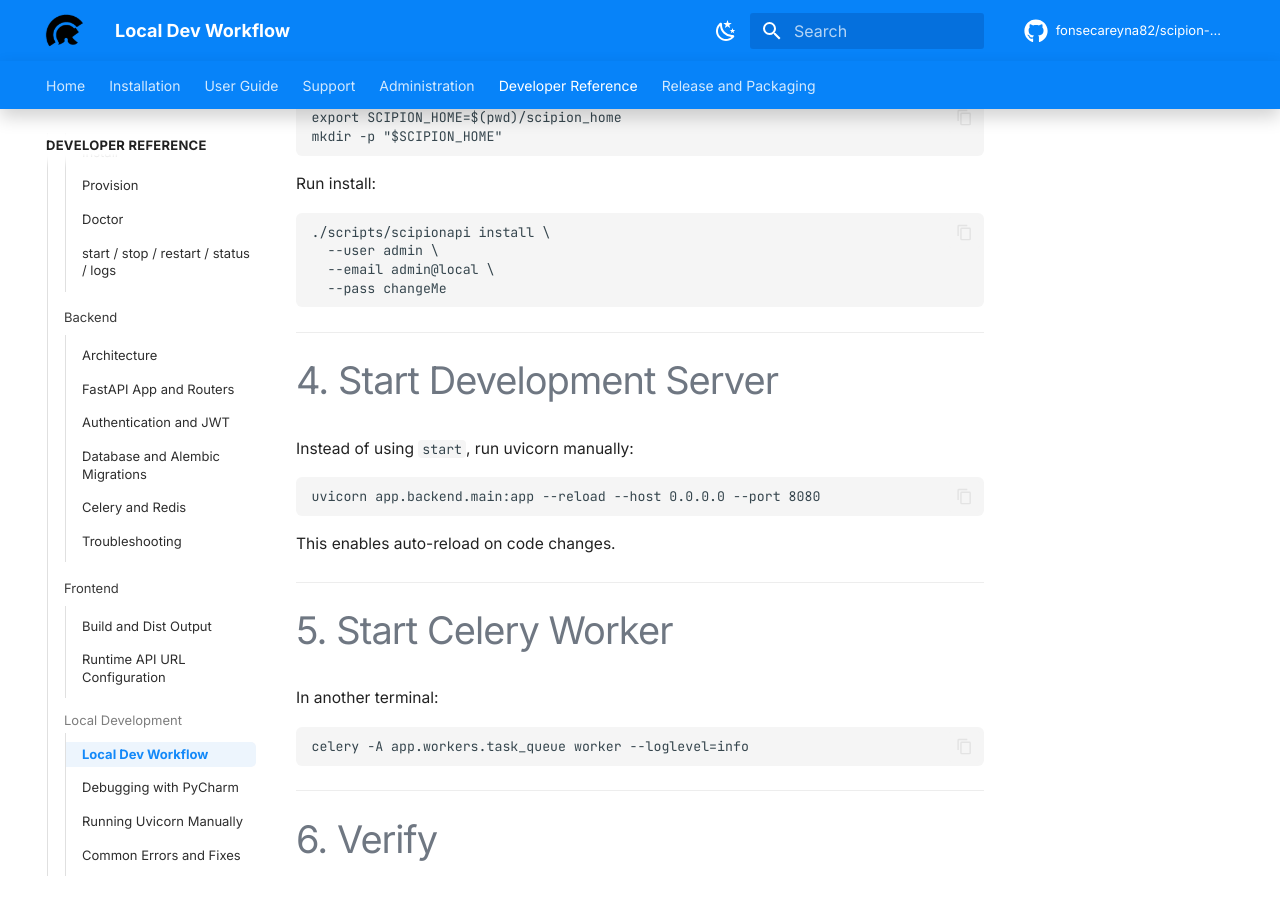
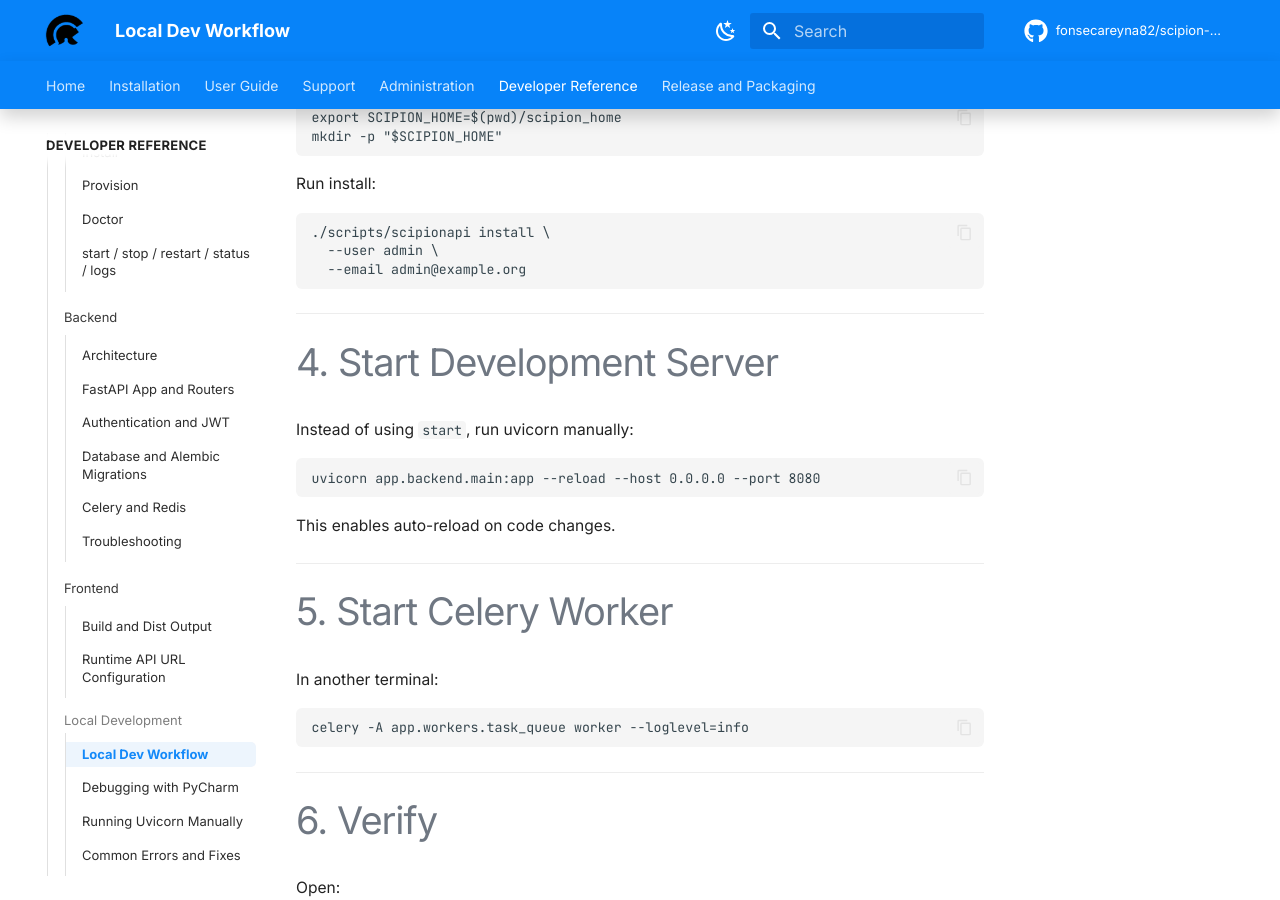
Before and after one commit to fonsecareyna82/scipion-docs, an MkDocs documentation site: the page built from docs/development/local-workflow.md, in a window 1280 px wide and 900 px high, scrolled down 928 px. Built offline with MkDocs 1.6.1 and Material for MkDocs 9.7.7, drawn with Linux system fonts in a browser that asks for light colours; comment, search, counter and statistics services are not loaded; the version menu is left out.

Commit message:
remove inline password from local workflow

````diff
--- a/docs/development/local-workflow.md
+++ b/docs/development/local-workflow.md
@@ -47,8 +47,7 @@ Run install:
 ```
 ./scripts/scipionapi install \
   --user admin \
-  --email admin@local \
-  --pass changeMe
+  --email admin@example.org
 ```
 
 ---
````
